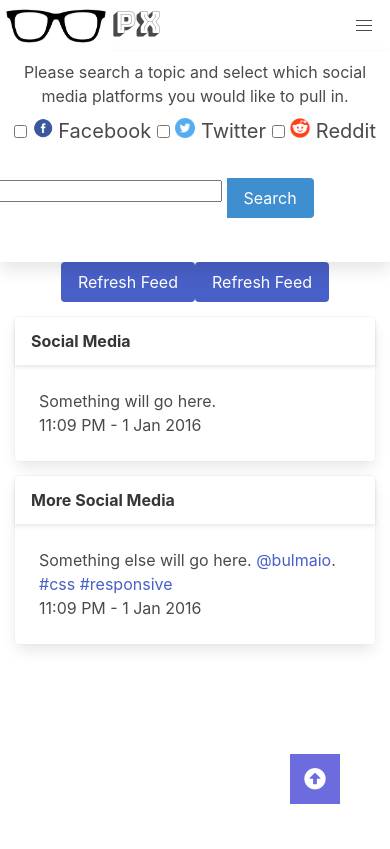
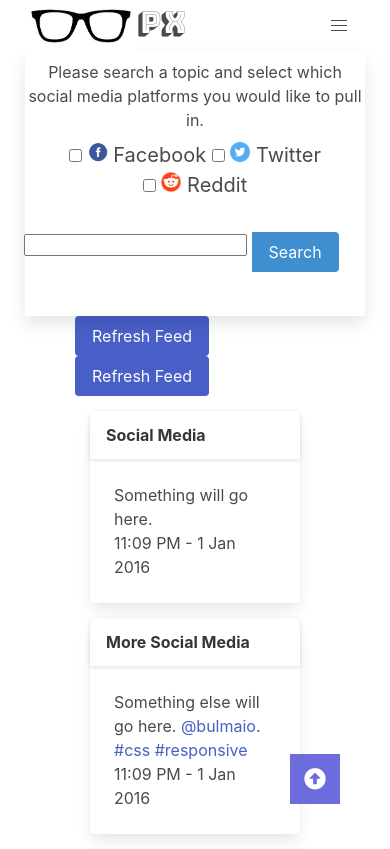
Before and after one commit to tremaynet/group-project-1, a plain HTML site: page index.html in a window 390 px wide. Both pictures are taken after a click on the button 364 px from the left and 26 px from the top of the page. Drawn offline with nearby package versions, Linux system fonts and the light colour scheme.

Commit message:
made changes to navbar display and page

```diff
--- a/assets/js/gnews.js
+++ b/assets/js/gnews.js
@@ -2,6 +2,9 @@
 $(document).ready(function () {
     $('#searchButton').on('click', function () {
         getNewsResults();
+    });
+    $('#burger').on('click', function () {
+        burgerOpen();
     });
 });
 
@@ -45,3 +48,14 @@ function processResults(json) {
         // append the list to search results container
         $('#searchResults').append($ul);
     }
+
+// Hamburger Menu Hidden when first arriving to page and opening on click.
+function burgerOpen() {
+        var navbarBurger = $('#navbarBasic');
+        if ((navbarBurger).hasClass('is-active')) {
+            navbarBurger.removeClass('is-active')
+        } else {
+            ((navbarBurger).addClass('is-active'))
+        }
+
+}
--- a/index.html
+++ b/index.html
@@ -22,14 +22,14 @@
 
 
 <!-- Nav Bar Burger -->
-          <a role="button" class="navbar-burger burger" aria-label="menu" aria-expanded="false" data-target="navbarBasicExample">
+          <a role="button" id="burger" class="navbar-burger burger" aria-label="menu" aria-expanded="false" data-target="navbarBasicExample">
             <span aria-hidden="true"></span>
             <span aria-hidden="true"></span>
             <span aria-hidden="true"></span>
           </a>
         </div>
 <!-- End of top portion of nav bar -->
-        <div id="navbarBasicExample" class="navbar-menu is-active">
+        <div id="navbarBasic" class="navbar-menu">
           <div class="navbar-start">
             <p class="navbar-info">
               Please search a topic and select which social media platforms you would like to pull in.
@@ -125,6 +125,5 @@
 
     <script type= "text/javascript" src="https://code.jquery.com/jquery-3.5.1.min.js"></script>
     <script type="text/javascript" src="./assets/js/gnews.js"></script>
-  <!-- <script type="text/javascript" src="script.js"></script> -->
   </body>
 </html>
--- a/style.css
+++ b/style.css
@@ -1,11 +1,6 @@
 .title {
     text-align: center;
 }
-
-/* .column {
-    border-style: dashed;
-    border-width: 1px;
-} */
 
 .navbar-dropdown {
     text-align: center;
@@ -15,13 +10,22 @@
 .navbar-info {
     text-align: center;
 }
+
 html{
     scroll-behavior: smooth;
 }
+
 body{
-    margin: 0;
+    margin-left: 75px;
+    margin-right: 75px;
     padding: 0;
 }
+
+nav {
+    margin-left: -50px;
+    margin-right: -50px;
+}
+
 .goToTopBtn{
     position: fixed;
     width: 50px;
@@ -35,15 +39,11 @@ body{
     color: white;
     font-size: 22px;
 }
-/* .field {
-    display: block;
-    margin: 0 auto;
-    width: 500px;
-} */
 
 .card {
     margin: 15px;
 }
+
 h3 {
     font-family: 'Bungee Shade', cursive;
     font-size: 30px;
```
